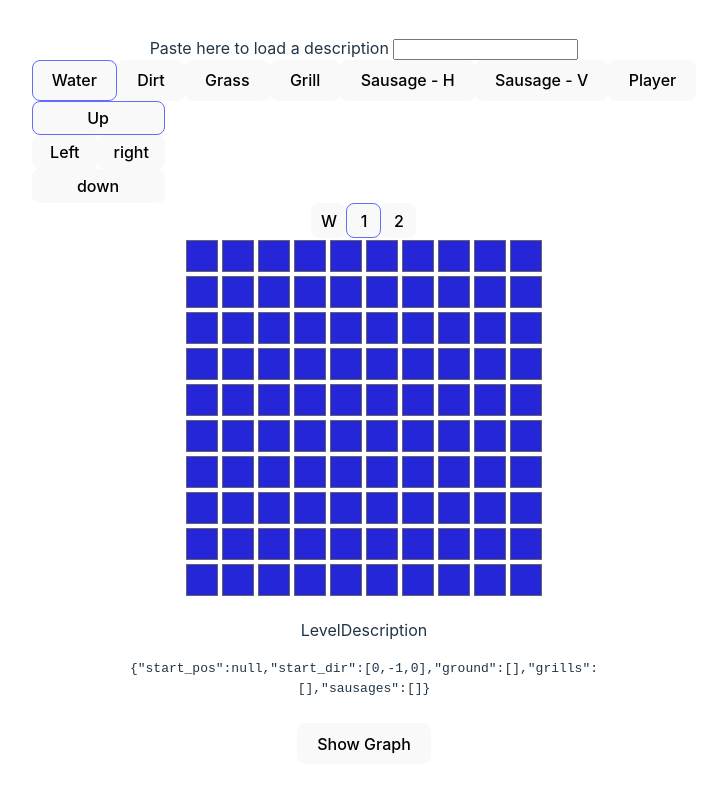
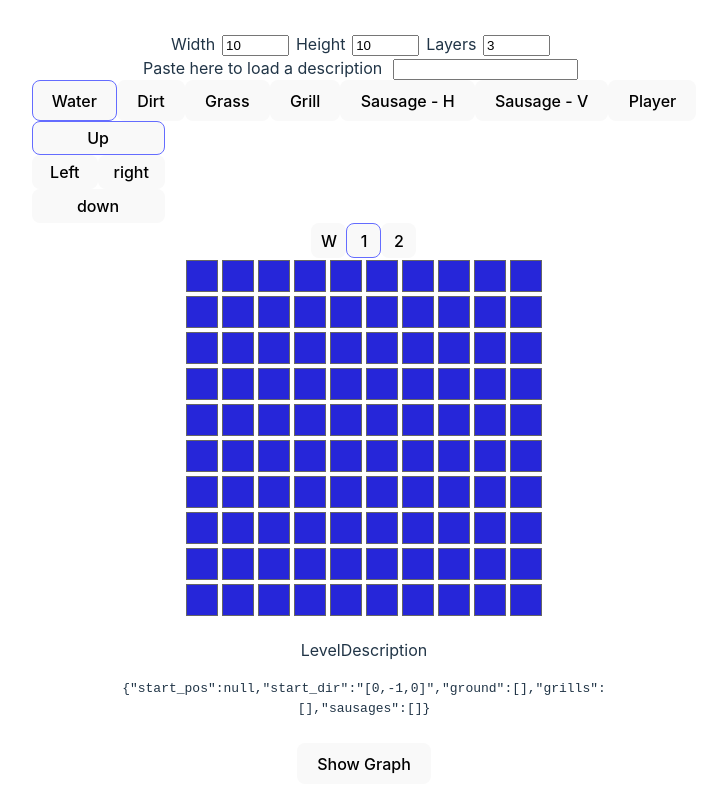
Before and after one commit to kerstop/StephensSausageRollSolver, a React (Vite) app in the folder frontend/: page / in a window 1280 px wide. Shown: the top 812 px of the page, without its empty margins (276-983 px from the left). Built offline with nearby package versions, Linux system fonts and the light colour scheme.

Commit message:
now to rewrite all those tests

```diff
--- a/frontend/src/App.css
+++ b/frontend/src/App.css
@@ -3,6 +3,15 @@
   margin: 0 auto;
   padding: 2rem;
   text-align: center;
+}
+
+label {
+  input {
+    margin-inline: 0.5em;
+  }
+  input[type="number"] {
+    width: 8ch;
+  }
 }
 
 .row {
@@ -15,6 +24,7 @@
   width: 30px;
   border: 1px solid hsl(from white h s 40%);
   margin: 2px;
+  user-select: none;
 }
 
 .water {
@@ -34,7 +44,7 @@
 }
 
 .air {
-  background-color: hsl(from blue h 70% 70% / 30%);
+  background-color: hsl(from blue h 40% l);
 }
 
 .player-direction-controls {
--- a/frontend/src/App.tsx
+++ b/frontend/src/App.tsx
@@ -7,10 +7,62 @@ import LevelEditor from "./LevelEditor";
 
 function App() {
   const [solution, setSolution] = useState<LevelGraph | null>(null);
+  const [dimensions, setDimensions] = useState<[number, number, number]>([
+    10, 10, 3,
+  ]);
 
   return (
     <>
-      <LevelEditor setSolution={setSolution} lenX={10} lenY={10} lenZ={3} />
+      <form>
+        <label>
+          Width
+          <input
+            type="number"
+            onChange={(e) => {
+              setDimensions([
+                e.target.valueAsNumber,
+                dimensions[1],
+                dimensions[2],
+              ]);
+            }}
+            defaultValue={dimensions[0]}
+          />
+        </label>
+        <label>
+          Height
+          <input
+            type="number"
+            onChange={(e) => {
+              setDimensions([
+                dimensions[0],
+                e.target.valueAsNumber,
+                dimensions[2],
+              ]);
+            }}
+            defaultValue={dimensions[1]}
+          />
+        </label>
+        <label>
+          Layers
+          <input
+            type="number"
+            onChange={(e) => {
+              setDimensions([
+                dimensions[0],
+                dimensions[1],
+                e.target.valueAsNumber,
+              ]);
+            }}
+            defaultValue={dimensions[2]}
+          />
+        </label>
+      </form>
+      <LevelEditor
+        setSolution={setSolution}
+        lenX={dimensions[0]}
+        lenY={dimensions[1]}
+        lenZ={dimensions[2]}
+      />
       {solution !== null ? <Graph level={solution} /> : ""}
     </>
   );
--- a/frontend/src/LevelEditor.tsx
+++ b/frontend/src/LevelEditor.tsx
@@ -1,5 +1,11 @@
 import { useEffect, useRef, useState } from "react";
-import { IVec2, IVec3, LevelDescription, LevelGraph, Sausage } from "./types";
+import {
+  compareIVec3,
+  IVec3,
+  LevelDescription,
+  LevelGraph,
+  Sausage,
+} from "./types";
 import SolutionWorker from "./worker?worker";
 import { produce } from "immer";
 interface Args {
@@ -21,9 +27,9 @@ function LevelEditor({ setSolution, lenY, lenX, lenZ }: Args) {
   const [tool, setTool] = useState<Tool>("remove");
 
   const [sausages, setSausages] = useState<Sausage[]>([]);
-  const [playerDir, setPlayerDir] = useState<"up" | "right" | "down" | "left">(
-    "up",
-  );
+  const [playerDir, setPlayerDir] = useState<
+    [0, -1, 0] | [1, 0, 0] | [0, 1, 0] | [-1, 0, 0]
+  >([0, -1, 0]);
   const [playerPos, setPlayerPos] = useState<IVec3 | null>(null);
   const [waiting, setWaiting] = useState<boolean>(false);
 
@@ -238,6 +244,13 @@ function LevelEditor({ setSolution, lenY, lenX, lenZ }: Args) {
           playerPos[2] === viewedLayer
             ? "P"
             : ""}
+          {playerPos !== null
+            ? playerPos[0] + playerDir[0] === x &&
+              playerPos[1] + playerDir[1] === y &&
+              playerPos[2] === viewedLayer
+              ? "F"
+              : ""
+            : ""}
         </div>,
       );
     }
@@ -267,21 +280,7 @@ function LevelEditor({ setSolution, lenY, lenX, lenZ }: Args) {
   }, [worker]);
 
   const levelDescription = (() => {
-    let playerDirVector = [1, 0, 0];
-    switch (playerDir) {
-      case "up":
-        playerDirVector = [0, -1, 0];
-        break;
-      case "right":
-        playerDirVector = [1, 0, 0];
-        break;
-      case "down":
-        playerDirVector = [0, 1, 0];
-        break;
-      case "left":
-        playerDirVector = [-1, 0, 0];
-        break;
-    }
+    let playerDirVector = JSON.stringify(playerDir);
 
     let ground: IVec3[] = [...groundTiles].map((t) => {
       return JSON.parse(t) as IVec3;
@@ -307,13 +306,12 @@ function LevelEditor({ setSolution, lenY, lenX, lenZ }: Args) {
           const data = JSON.parse(
             e.get("data")?.toString() ?? "{}",
           ) as LevelDescription;
-          if (JSON.stringify(data.start_dir) === "[1,0,0]")
-            setPlayerDir("right");
-          if (JSON.stringify(data.start_dir) === "[-1,0,0]")
-            setPlayerDir("left");
-          if (JSON.stringify(data.start_dir) === "[0,1,0]")
-            setPlayerDir("down");
-          if (JSON.stringify(data.start_dir) === "[0,-1,0]") setPlayerDir("up");
+          if (compareIVec3(data.start_dir, [1, 0, 0])) setPlayerDir([1, 0, 0]);
+          if (compareIVec3(data.start_dir, [-1, 0, 0]))
+            setPlayerDir([-1, 0, 0]);
+          if (compareIVec3(data.start_dir, [0, 1, 0])) setPlayerDir([0, 1, 0]);
+          if (compareIVec3(data.start_dir, [0, -1, 0]))
+            setPlayerDir([0, -1, 0]);
 
           setPlayerPos(data.start_pos);
           setSausages(data.sausages);
@@ -377,33 +375,33 @@ function LevelEditor({ setSolution, lenY, lenX, lenZ }: Args) {
         </button>
         <div className="player-direction-controls">
           <button
-            className={playerDir === "up" ? "active" : ""}
+            className={compareIVec3(playerDir, [0, -1, 0]) ? "active" : ""}
             onClick={() => {
-              setPlayerDir("up");
+              setPlayerDir([0, -1, 0]);
             }}
           >
             Up
           </button>
           <button
-            className={playerDir === "left" ? "active" : ""}
+            className={compareIVec3(playerDir, [-1, 0, 0]) ? "active" : ""}
             onClick={() => {
-              setPlayerDir("left");
+              setPlayerDir([-1, 0, 0]);
             }}
           >
             Left
           </button>
           <button
-            className={playerDir === "right" ? "active" : ""}
+            className={compareIVec3(playerDir, [1, 0, 0]) ? "active" : ""}
             onClick={() => {
-              setPlayerDir("right");
+              setPlayerDir([1, 0, 0]);
             }}
           >
             right
           </button>
           <button
-            className={playerDir === "down" ? "active" : ""}
+            className={compareIVec3(playerDir, [0, 1, 0]) ? "active" : ""}
             onClick={() => {
-              setPlayerDir("down");
+              setPlayerDir([0, 1, 0]);
             }}
           >
             down
--- a/frontend/src/types.ts
+++ b/frontend/src/types.ts
@@ -1,5 +1,7 @@
-export type IVec2 = [number, number];
 export type IVec3 = [number, number, number];
+export function compareIVec3(v1: IVec3, v2: IVec3): boolean {
+  return v1[0] === v2[0] && v1[1] === v2[1] && v1[2] === v2[2];
+}
 
 export interface Sausage {
   pos: IVec3;
```
Also changed, not shown: 2 other files (tests, documents, lock files or other folders).
